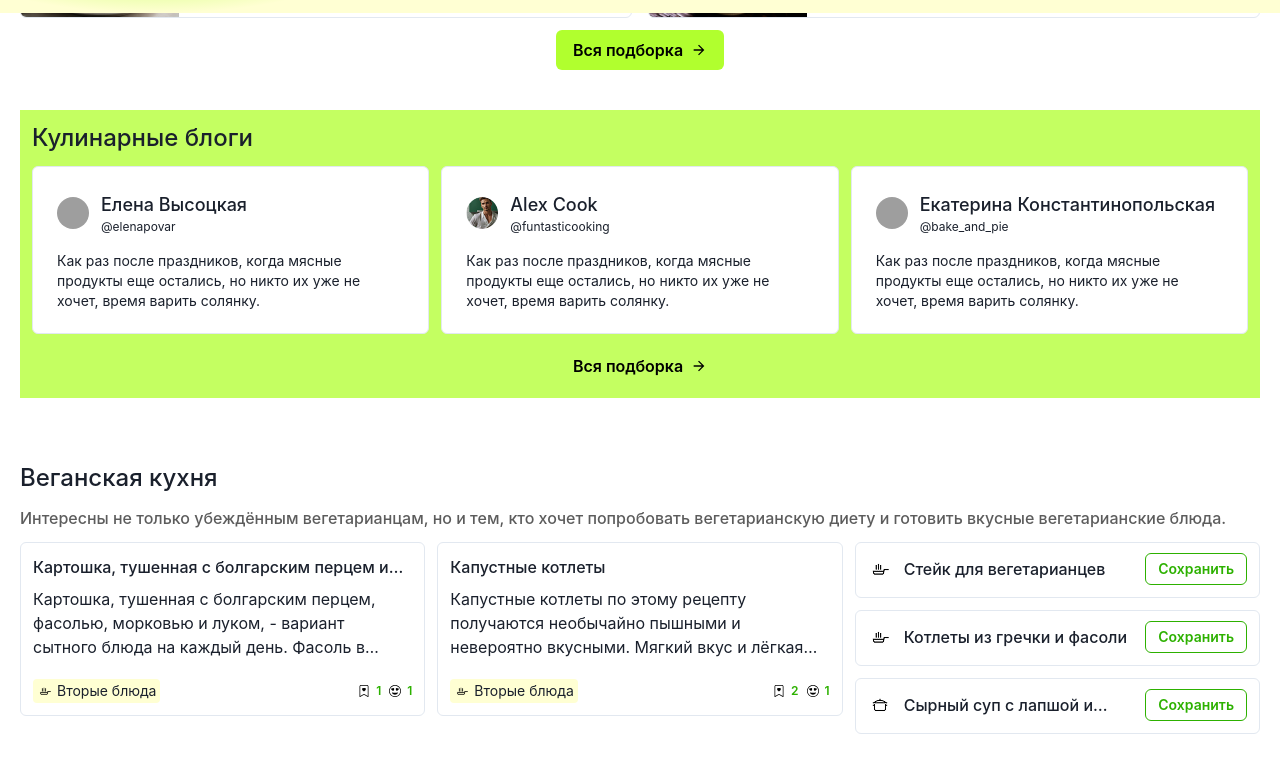
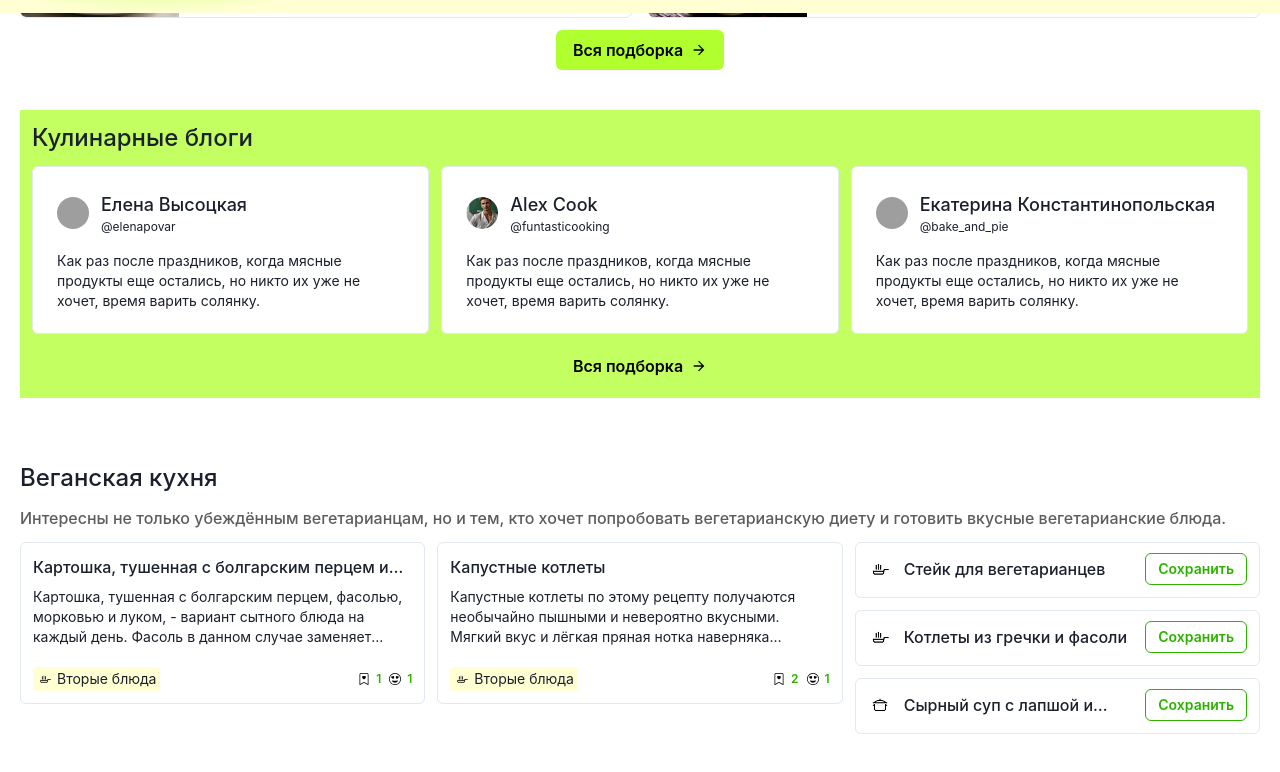
Before and after one commit to ClevertecFrontendLab/sergioivanov008, a React (Vite) app: page / in a window 1280 px wide. Shown: the part 787-1559 px from the top of the page. Built offline with nearby package versions, Linux system fonts and the light colour scheme; grey boxes are pictures that could not be loaded.

Commit message:
refactor(recipeitemsimple): change style

```diff
--- a/src/components/recipe-item-simple/RecipeItemSimple.tsx
+++ b/src/components/recipe-item-simple/RecipeItemSimple.tsx
@@ -26,12 +26,19 @@ export function RecipeItemSimple({ data }: RecipeItemPropsType) {
                     <Heading
                         noOfLines={1}
                         fontWeight={{ base: '500' }}
-                        fontSize={{ base: '16px', xl: '20px' }}
-                        lineHeight={{ base: '150%', xl: '140%' }}
+                        fontSize={{ base: '16px', lg: '20px' }}
+                        lineHeight={{ base: '150%', lg: '140%' }}
                     >
                         {data.title}
                     </Heading>
-                    <Text mt='8px' mb='20px' noOfLines={3}>
+                    <Text
+                        mt='8px'
+                        mb='20px'
+                        noOfLines={3}
+                        fontWeight={400}
+                        fontSize='14px'
+                        lineHeight='143%'
+                    >
                         {data.description}
                     </Text>
                     <Flex justify='space-between'>
```
